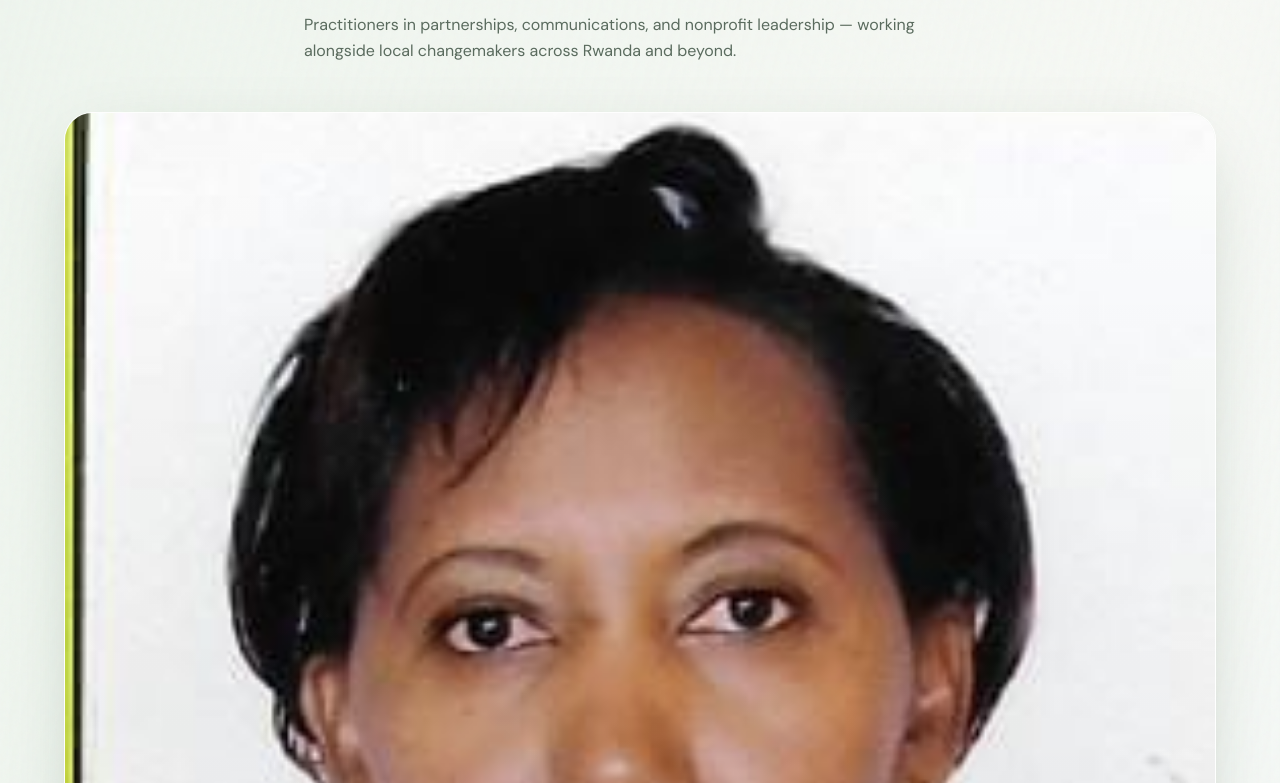
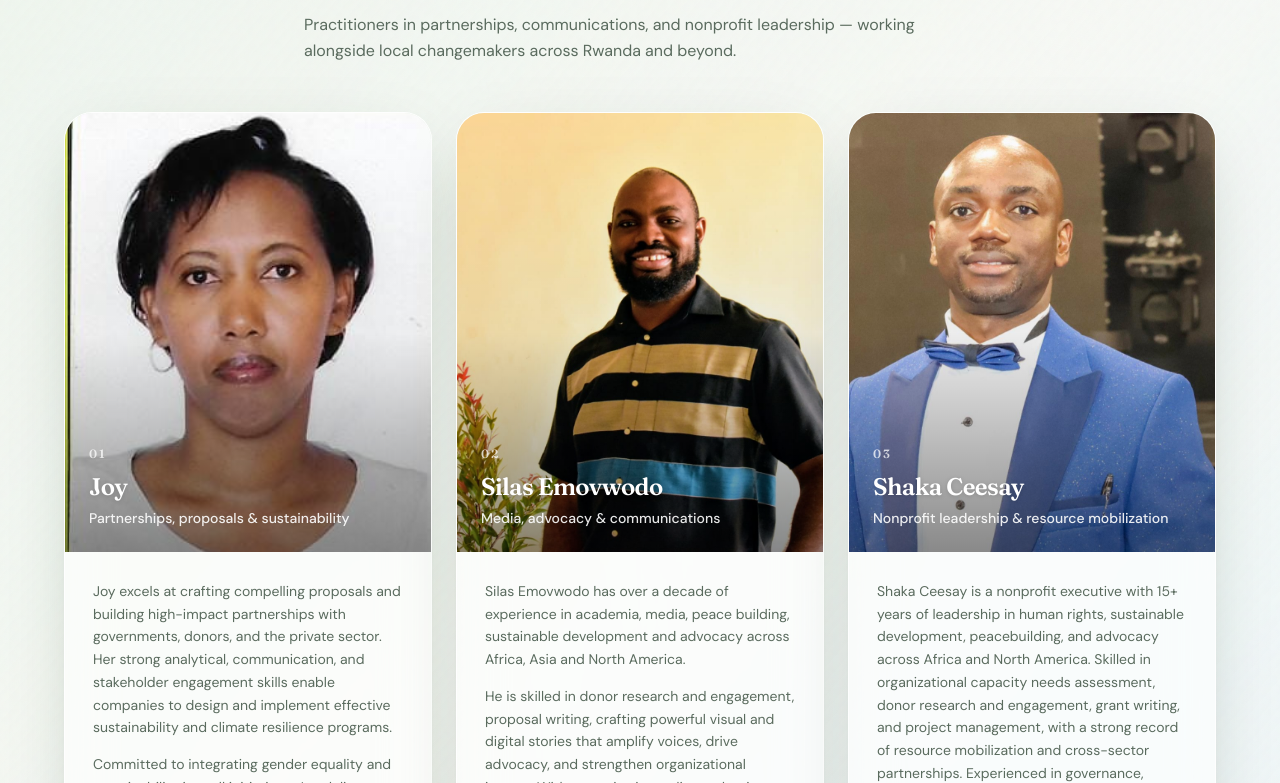
Before and after one commit to hirwacedric123/cli-rwanda, a Next.js app: page /about in a window 1280 px wide. Shown: the part 2617-3400 px from the top of the page. Built offline with nearby package versions, Linux system fonts and the light colour scheme.

Commit message:
Lay out the About team section as a card grid.
Display team members in a responsive multi-column grid with equal-height cards.

```diff
--- a/app/about/page.tsx
+++ b/app/about/page.tsx
@@ -103,10 +103,10 @@ export default function AboutPage() {
             </p>
           </div>
         </FadeIn>
-        <div className="relative space-y-6">
+        <div className="relative grid items-stretch gap-6 sm:grid-cols-2 lg:grid-cols-3">
           {team.map((member, index) => (
-            <FadeIn key={member.name} delay={index * 0.06}>
-              <TeamMember {...member} />
+            <FadeIn key={member.name} delay={index * 0.07} className="h-full">
+              <TeamMember {...member} index={index} />
             </FadeIn>
           ))}
         </div>
```
